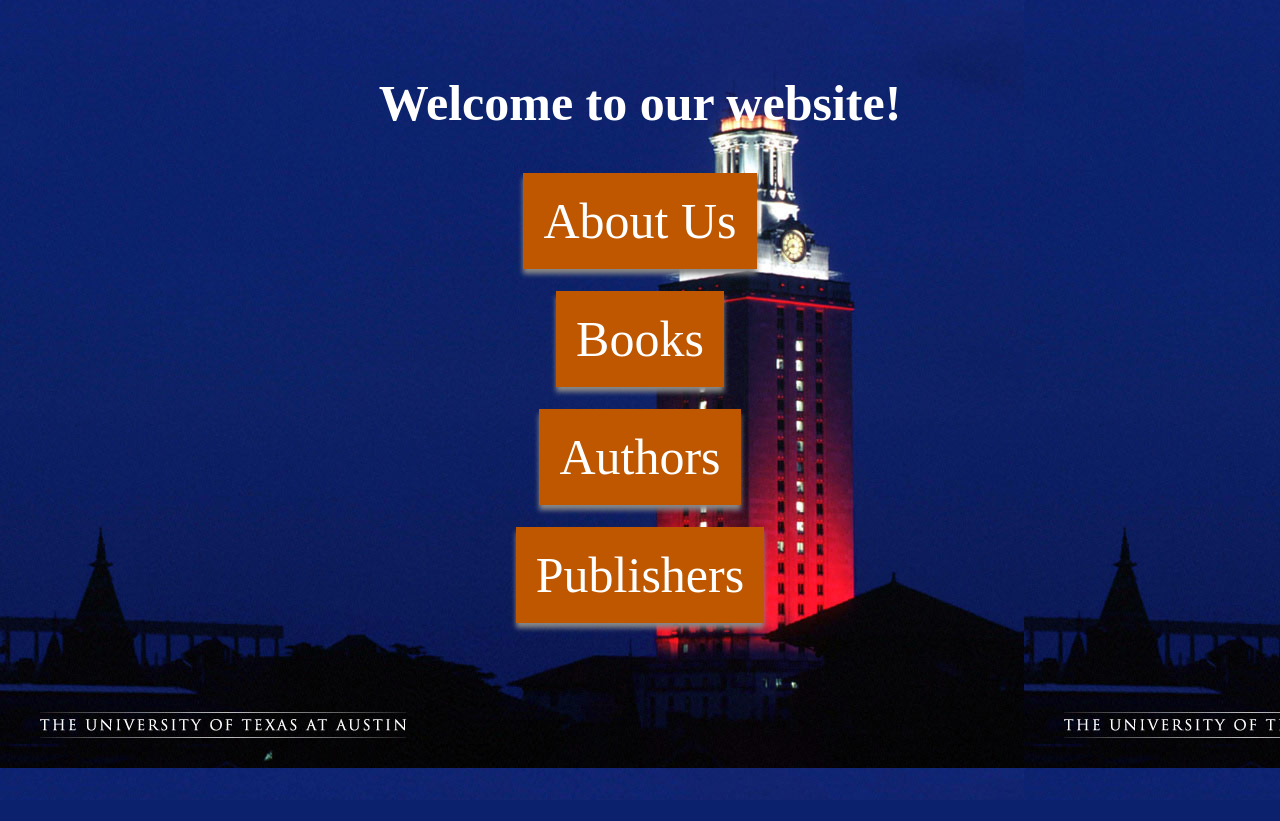
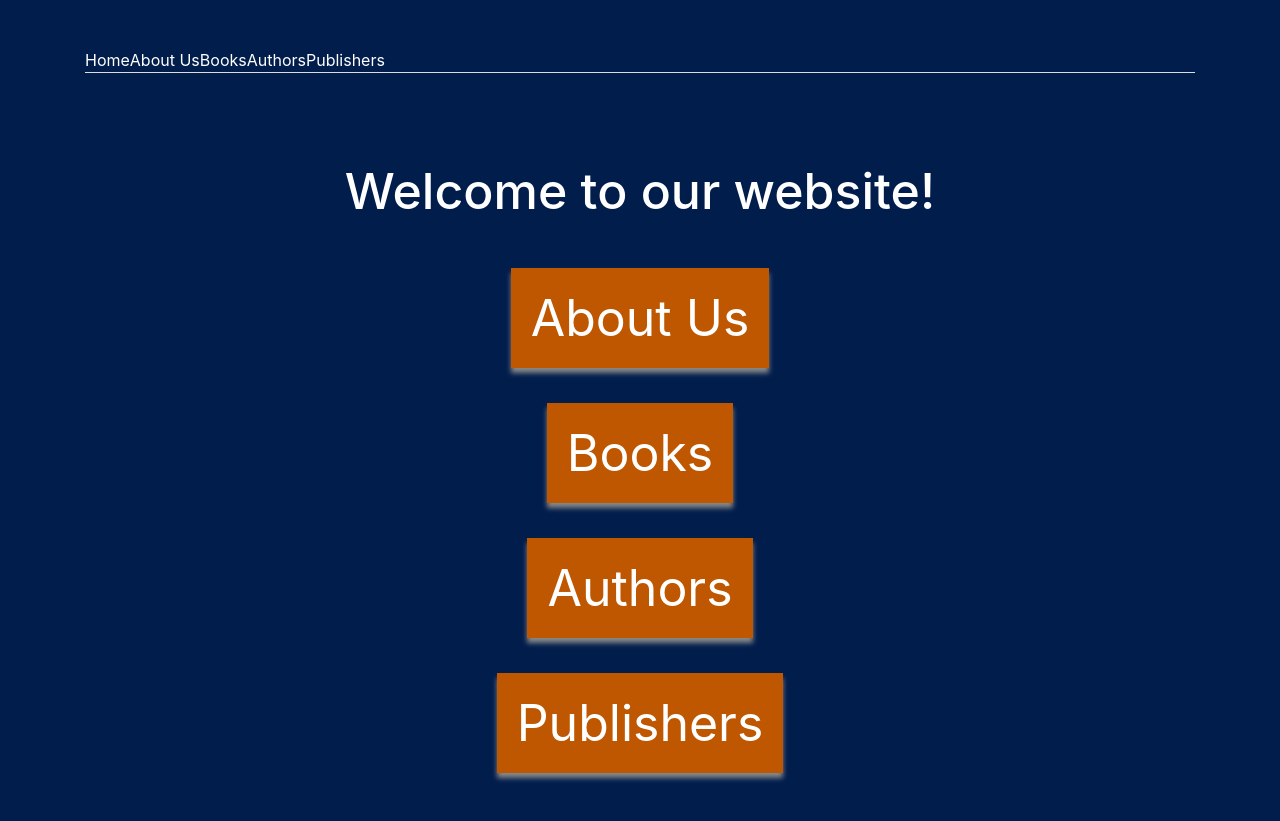
Before and after one commit to juandigomez/cs329e-idb, a Flask app: page / in a window 1280 px wide. Before the commit the page ends 800 px from the top, so only its background shows below. Run offline with Flask 2, Linux system fonts and the light colour scheme; some libraries are stand-ins or nearby versions.

Commit message:
More updates based on v1

```diff
--- a/static/css/layout.css
+++ b/static/css/layout.css
@@ -53,7 +53,8 @@
 }
 
 th{
-	text-align: center;
+    text-align: center;
+    vertical-align: middle;
 }
 
 #sort:hover{
--- a/templates/index.html
+++ b/templates/index.html
@@ -1,10 +1,22 @@
 <!DOCTYPE HTML>
 <html>
 <head>
-	<link rel = "stylesheet" href = "{{ url_for('static',filename='css/layout.css') }}" type = "text/css">
+	<link rel="stylesheet" href="https://maxcdn.bootstrapcdn.com/bootstrap/4.0.0-beta.2/css/bootstrap.min.css" integrity="sha384-PsH8R72JQ3SOdhVi3uxftmaW6Vc51MKb0q5P2rRUpPvrszuE4W1povHYgTpBfshb" crossorigin="anonymous">
+  	<script src="https://ajax.googleapis.com/ajax/libs/jquery/3.2.1/jquery.min.js"></script>
+  	<script src="https://maxcdn.bootstrapcdn.com/bootstrap/3.3.7/js/bootstrap.min.js"></script>
+	<link rel="stylesheet" type="text/css" href="../static/css/layout.css">
+	<title>Project 3 idb</title>
 </head>
-<body id="splashBody">
-	<title>Project 3 idb</title>
+<body id="bootstrapBody">
+	<div class = "container my-5">
+		<ul class = "nav nav-tabs nav-fill">
+			<li class = "active"><a href="{{url_for('index')}}">Home</a></li>
+			<li><a href="{{url_for('aboutus')}}">About Us</a></li>
+			<li><a href="{{url_for('books')}}">Books</a></li>
+			<li><a href="{{url_for('authors')}}">Authors</a></li>
+			<li><a href="{{url_for('publishers')}}">Publishers</a></li>
+		</ul>
+	</div>
 	<h1 id="pageTitle">
 		Welcome to our website!
 	</h1>
```
